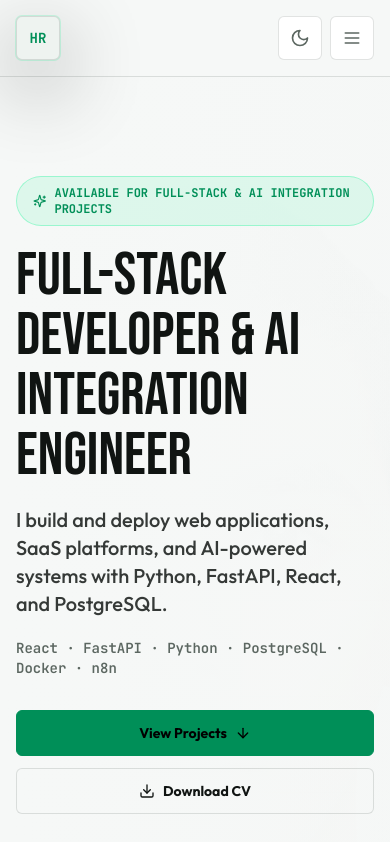
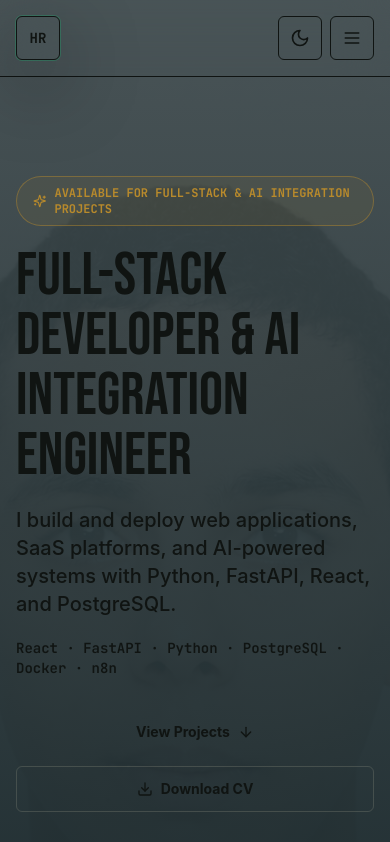
Before and after one commit to HariMohamed/My-PortFolio, a React (Vite) app: page / in a window 390 px wide. Shown: the top 842 px of the page. Built offline with nearby package versions, Linux system fonts and the light colour scheme.

Commit message:
refine portfolio visual system and responsive timeline

```diff
--- a/src/components/CommandPalette.jsx
+++ b/src/components/CommandPalette.jsx
@@ -37,29 +37,29 @@ export default function CommandPalette({ open, setOpen }) {
       <Command.List>
         <Command.Empty>No command found.</Command.Empty>
         <Command.Group heading="Navigate">
-          <Command.Item onSelect={() => scrollTo("projects")}>
+          <Command.Item value="View Projects" onSelect={() => scrollTo("projects")}>
             <BriefcaseBusiness aria-hidden="true" />
             View Projects
           </Command.Item>
-          <Command.Item onSelect={() => scrollTo("skills")}>
+          <Command.Item value="View Skills" onSelect={() => scrollTo("skills")}>
             <Wrench aria-hidden="true" />
             View Skills
           </Command.Item>
         </Command.Group>
         <Command.Group heading="Actions">
-          <Command.Item onSelect={() => runCommand(() => window.open(profile.cv.english, "_self"))}>
+          <Command.Item value="Download CV" onSelect={() => runCommand(() => window.open(profile.cv.english, "_self"))}>
             <Download aria-hidden="true" />
             Download CV
           </Command.Item>
-          <Command.Item onSelect={() => runCommand(() => window.open(profile.socials.github, "_blank"))}>
+          <Command.Item value="Open GitHub" onSelect={() => runCommand(() => window.open(profile.socials.github, "_blank"))}>
             <Github aria-hidden="true" />
             Open GitHub
           </Command.Item>
-          <Command.Item onSelect={() => runCommand(() => window.open(profile.socials.linkedin, "_blank"))}>
+          <Command.Item value="Open LinkedIn" onSelect={() => runCommand(() => window.open(profile.socials.linkedin, "_blank"))}>
             <Linkedin aria-hidden="true" />
             Open LinkedIn
           </Command.Item>
-          <Command.Item onSelect={() => runCommand(() => window.open(profile.socials.email, "_self"))}>
+          <Command.Item value="Contact by Email" onSelect={() => runCommand(() => window.open(profile.socials.email, "_self"))}>
             <Mail aria-hidden="true" />
             Contact by Email
           </Command.Item>
--- a/src/components/Contact.jsx
+++ b/src/components/Contact.jsx
@@ -28,7 +28,7 @@ export default function Contact() {
             </a>
             <a className="btn btn-secondary" href={profile.cv.english} download>
               <Download aria-hidden="true" />
-              English CV
+              CV
             </a>
           </div>
         </MotionWrapper>
--- a/src/data/skills.js
+++ b/src/data/skills.js
@@ -1,7 +1,7 @@
 export const skillGroups = [
   {
     title: "Frontend",
-    skills: ["React", "TypeScript", "Tailwind CSS"],
+    skills: ["React", "JavaScript", "TypeScript", "Tailwind CSS"],
   },
   {
     title: "Backend",
--- a/src/index.css
+++ b/src/index.css
@@ -4,46 +4,53 @@
 
 :root {
   color-scheme: dark;
-  --bg: #090909;
-  --surface: #121212;
-  --surface-2: #181818;
-  --text: #f5f5f5;
-  --muted: #8b8b8b;
-  --accent: #00f58c;
-  --border: rgba(255, 255, 255, 0.1);
-  --body-glow: rgba(0, 245, 140, 0.035);
-  --grid-line: rgba(255, 255, 255, 0.025);
-  --hero-gradient: linear-gradient(120deg, #090909 0%, rgba(9, 9, 9, 0.96) 42%, rgba(9, 9, 9, 0.68) 100%);
-  --hero-grid: repeating-linear-gradient(0deg, rgba(255, 255, 255, 0.035) 0 1px, transparent 1px 96px);
-  --hero-overlay: linear-gradient(90deg, #090909 0%, rgba(9, 9, 9, 0.92) 42%, rgba(9, 9, 9, 0.42) 100%),
-    linear-gradient(180deg, transparent 0%, rgba(0, 0, 0, 0.72) 100%);
-  --band-gradient: linear-gradient(180deg, rgba(255, 255, 255, 0.035), rgba(255, 255, 255, 0.018));
-  --card-gradient: linear-gradient(180deg, rgba(255, 255, 255, 0.045), rgba(255, 255, 255, 0.018));
-  --panel-fill: rgba(0, 0, 0, 0.25);
-  --soft-fill: rgba(255, 255, 255, 0.04);
-  --high-contrast-copy: rgba(255, 255, 255, 0.8);
+  --color-bg: #0E1D21;
+  --color-bg-deep: #00002A;
+  --color-surface: #122E34;
+  --color-surface-strong: #163840;
+  --color-text-primary: #E0D6B8;
+  --color-text-secondary: #ABAFB5;
+  --color-text-muted: #677E8A;
+  --color-primary: #44E6A9;
+  --color-primary-strong: #44EA4C;
+  --color-border: rgba(224, 214, 184, 0.10);
+
+  --body-glow: rgba(68, 230, 169, 0.02);
+  --grid-line: rgba(224, 214, 184, 0.02);
+  --hero-gradient: linear-gradient(120deg, var(--color-bg) 0%, rgba(14, 29, 33, 0.96) 42%, rgba(14, 29, 33, 0.68) 100%);
+  --hero-grid: repeating-linear-gradient(0deg, rgba(224, 214, 184, 0.02) 0 1px, transparent 1px 96px);
+  --hero-overlay: linear-gradient(90deg, var(--color-bg) 0%, rgba(14, 29, 33, 0.92) 42%, rgba(14, 29, 33, 0.42) 100%),
+    linear-gradient(180deg, transparent 0%, rgba(14, 29, 33, 0.72) 100%);
+  --band-gradient: linear-gradient(180deg, rgba(255, 255, 255, 0.02), transparent);
+  --card-gradient: transparent;
+  --panel-fill: rgba(0, 0, 0, 0.2);
+  --soft-fill: rgba(68, 230, 169, 0.05);
+  --high-contrast-copy: #E0D6B8;
 }
 
 :root[data-theme="light"] {
   color-scheme: light;
-  --bg: #f6f8f7;
-  --surface: #ffffff;
-  --surface-2: #eef3f0;
-  --text: #101412;
-  --muted: #5c6761;
-  --accent: #008f58;
-  --border: rgba(12, 24, 18, 0.12);
-  --body-glow: rgba(0, 143, 88, 0.08);
-  --grid-line: rgba(12, 24, 18, 0.055);
-  --hero-gradient: linear-gradient(120deg, rgba(246, 248, 247, 0.98) 0%, rgba(246, 248, 247, 0.94) 48%, rgba(246, 248, 247, 0.72) 100%);
-  --hero-grid: repeating-linear-gradient(0deg, rgba(12, 24, 18, 0.055) 0 1px, transparent 1px 96px);
-  --hero-overlay: linear-gradient(90deg, #f6f8f7 0%, rgba(246, 248, 247, 0.88) 48%, rgba(246, 248, 247, 0.44) 100%),
-    linear-gradient(180deg, transparent 0%, rgba(246, 248, 247, 0.76) 100%);
-  --band-gradient: linear-gradient(180deg, rgba(255, 255, 255, 0.74), rgba(238, 243, 240, 0.8));
-  --card-gradient: linear-gradient(180deg, rgba(255, 255, 255, 0.9), rgba(238, 243, 240, 0.8));
+  --color-bg: #f6f8f7;
+  --color-bg-deep: #eef3f0;
+  --color-surface: #ffffff;
+  --color-surface-strong: #eef3f0;
+  --color-text-primary: #101412;
+  --color-text-secondary: #3b423f;
+  --color-text-muted: #5c6761;
+  --color-primary: #168b68;
+  --color-primary-strong: #0f6c4f;
+  --color-border: rgba(12, 24, 18, 0.12);
+
+  --body-glow: transparent;
+  --grid-line: transparent;
+  --hero-gradient: transparent;
+  --hero-grid: transparent;
+  --hero-overlay: transparent;
+  --band-gradient: transparent;
+  --card-gradient: transparent;
   --panel-fill: rgba(12, 24, 18, 0.045);
-  --soft-fill: rgba(255, 255, 255, 0.72);
-  --high-contrast-copy: rgba(16, 20, 18, 0.84);
+  --soft-fill: rgba(22, 139, 104, 0.08);
+  --high-contrast-copy: #101412;
 }
 
 * {
@@ -59,12 +66,9 @@ html {
 body {
   margin: 0;
   min-width: 320px;
-  background:
-    linear-gradient(180deg, var(--body-glow), transparent 380px),
-    repeating-linear-gradient(90deg, var(--grid-line) 0 1px, transparent 1px 120px),
-    var(--bg);
-  color: var(--text);
-  font-family: "Outfit", sans-serif;
+  background: var(--color-bg);
+  color: var(--color-text-primary);
+  font-family: "Inter", system-ui, sans-serif;
   line-height: 1.6;
   letter-spacing: 0;
   -webkit-font-smoothing: antialiased;
@@ -73,8 +77,8 @@ body {
 }
 
 body::selection {
-  background: rgba(0, 245, 140, 0.24);
-  color: var(--text);
+  background: rgba(68, 230, 169, 0.24);
+  color: var(--color-text-primary);
 }
 
 a {
@@ -97,7 +101,7 @@ img {
 }
 
 :focus-visible {
-  outline: 2px solid var(--accent);
+  outline: 2px solid var(--color-primary);
   outline-offset: 4px;
 }
 
@@ -141,7 +145,7 @@ img {
 
   .nav-link-active {
     @apply text-accent;
-    background: rgba(0, 245, 140, 0.1);
+    background: rgba(68, 230, 169, 0.1);
   }
 
   .icon-button {
@@ -153,13 +157,13 @@ img {
   }
 
   .icon-button:hover {
-    border-color: rgba(0, 245, 140, 0.4);
-    background: rgba(0, 245, 140, 0.1);
+    border-color: rgba(68, 230, 169, 0.4);
+    background: rgba(68, 230, 169, 0.1);
   }
 
   .icon-button-active {
     @apply bg-accent text-black hover:bg-accent hover:text-black;
-    border-color: rgba(0, 245, 140, 0.6);
+    border-color: rgba(68, 230, 169, 0.6);
   }
 
   .btn {
@@ -171,16 +175,18 @@ img {
   }
 
   .btn-primary {
-    @apply border-accent bg-accent text-black hover:bg-transparent hover:text-accent;
+    @apply bg-accent text-bg hover:-translate-y-0.5 hover:shadow-md transition-all;
+    border: none;
   }
 
   .btn-secondary {
-    @apply border-border bg-white/[0.04] text-text hover:text-accent;
+    @apply text-text transition-all;
+    background: transparent;
+    border: 1px solid rgba(224, 214, 184, 0.16);
   }
 
   .btn-secondary:hover {
-    border-color: rgba(0, 245, 140, 0.5);
-    background: rgba(0, 245, 140, 0.1);
+    border-color: rgba(68, 230, 169, 0.3);
   }
 
   .btn-disabled {
@@ -220,18 +226,20 @@ img {
   }
 
   .hero-photo {
-    @apply absolute bottom-0 right-0 top-0 -z-30 w-full opacity-35 md:w-[48vw] md:opacity-75;
+    @apply absolute inset-0 -z-30 w-full opacity-30 md:opacity-40;
+    mask-image: linear-gradient(to bottom, black 60%, transparent 100%);
+    -webkit-mask-image: linear-gradient(to bottom, black 60%, transparent 100%);
   }
 
   .hero-photo img {
     @apply h-full w-full object-cover;
-    object-position: center 18%;
-    filter: saturate(0.9) contrast(1.08);
+    object-position: center 5%;
+    filter: saturate(0.7) contrast(1.15) brightness(0.6);
   }
 
   .hero-overlay {
     @apply absolute inset-0 -z-10;
-    background: var(--hero-overlay);
+    background: linear-gradient(to bottom, rgba(14, 29, 33, 0.7) 0%, rgba(14, 29, 33, 0.95) 80%, rgba(14, 29, 33, 1) 100%);
   }
 
   .hero-content {
@@ -269,9 +277,10 @@ img {
   }
 
   .hero-badge {
-    @apply mb-5 inline-flex items-center gap-2 rounded-full border px-4 py-2 font-mono text-xs font-bold uppercase text-accent;
-    border-color: rgba(0, 245, 140, 0.3);
-    background: rgba(0, 245, 140, 0.1);
+    @apply mb-5 inline-flex items-center gap-2 rounded-full border px-4 py-2 font-mono text-xs font-bold uppercase;
+    color: #B88A2C;
+    border-color: rgba(184, 138, 44, 0.45);
+    background: rgba(184, 138, 44, 0.08);
   }
 
   .hero-badge svg {
@@ -301,7 +310,7 @@ img {
   }
 
   .social-row a:hover {
-    border-color: rgba(0, 245, 140, 0.5);
+    border-color: rgba(68, 230, 169, 0.5);
   }
 
   .social-row svg {
@@ -469,22 +478,38 @@ img {
   }
 
   .timeline {
-    @apply relative grid gap-6;
+    @apply relative flex flex-col gap-6 md:gap-12 py-10;
   }
 
   .timeline::before {
     content: "";
-    @apply absolute bottom-6 left-5 top-6 hidden w-px bg-border md:block;
+    @apply absolute bottom-6 left-5 top-6 w-px bg-border;
+  }
+
+  @media (min-width: 768px) {
+    .timeline::before {
+      left: 50%;
+      transform: translateX(-50%);
+    }
   }
 
   .timeline-item {
-    @apply relative grid gap-4 md:grid-cols-[42px_1fr];
+    @apply relative flex flex-col gap-4 md:flex-row md:items-center w-full;
   }
 
   .timeline-marker {
-    @apply z-10 hidden h-11 w-11 items-center justify-center rounded-md border text-accent md:flex;
-    border-color: rgba(0, 245, 140, 0.3);
-    background: rgba(0, 245, 140, 0.1);
+    @apply z-10 absolute flex h-11 w-11 items-center justify-center rounded-md border text-accent;
+    left: 0;
+    border-color: rgba(224, 214, 184, 0.16);
+    background: var(--panel-fill);
+    backdrop-filter: blur(12px);
+  }
+
+  @media (min-width: 768px) {
+    .timeline-marker {
+      left: 50%;
+      transform: translateX(-50%);
+    }
   }
 
   .timeline-marker svg {
@@ -492,7 +517,16 @@ img {
   }
 
   .timeline-card {
-    @apply bg-surface-2;
+    @apply bg-surface rounded-xl border border-border p-5 ml-14 md:ml-0 md:w-[calc(50%-3rem)];
+  }
+
+  @media (min-width: 768px) {
+    .timeline-item-edu {
+      @apply justify-start;
+    }
+    .timeline-item-exp {
+      @apply justify-end;
+    }
   }
 
   .timeline-card-head {
@@ -547,12 +581,12 @@ img {
   }
 
   .ai-question-list button:hover {
-    border-color: rgba(0, 245, 140, 0.4);
+    border-color: rgba(68, 230, 169, 0.4);
   }
 
   .ai-question-list button.is-active {
     @apply bg-accent text-black;
-    border-color: rgba(0, 245, 140, 0.6);
+    border-color: rgba(68, 230, 169, 0.6);
   }
 
   .ai-question-list svg {
@@ -590,7 +624,7 @@ img {
   }
 
   .contact-card-primary {
-    background: linear-gradient(145deg, rgba(0, 245, 140, 0.14), rgba(255, 255, 255, 0.035));
+    background: linear-gradient(145deg, rgba(68, 230, 169, 0.14), rgba(255, 255, 255, 0.035));
   }
 
   .contact-card p {
@@ -609,7 +643,7 @@ img {
 
   .contact-list a:hover {
     @apply text-text;
-    border-color: rgba(0, 245, 140, 0.5);
+    border-color: rgba(68, 230, 169, 0.5);
   }
 
   .contact-list svg {
@@ -664,7 +698,7 @@ img {
 
   .footer-links a:hover,
   .footer-links button:hover {
-    border-color: rgba(0, 245, 140, 0.5);
+    border-color: rgba(68, 230, 169, 0.5);
   }
 
   .footer-links svg {
@@ -747,11 +781,11 @@ img {
 
   [cmdk-dialog] {
     width: min(640px, calc(100% - 32px));
-    @apply fixed left-1/2 top-24 z-[100] -translate-x-1/2 overflow-hidden rounded-md border border-border bg-surface shadow-glow;
+    @apply fixed left-1/2 top-24 z-[100] -translate-x-1/2 overflow-hidden rounded-md border border-border bg-surface shadow-xl;
   }
 
   [cmdk-input] {
-    @apply h-14 w-full border-0 border-b border-border bg-transparent px-5 text-base text-text outline-none placeholder:text-muted;
+    @apply h-14 w-full border-0 border-b border-border bg-transparent px-5 text-lg text-text outline-none placeholder:text-muted;
   }
 
   [cmdk-list] {
@@ -763,19 +797,22 @@ img {
   }
 
   [cmdk-item] {
-    @apply flex min-h-11 cursor-pointer items-center gap-3 rounded-md px-3 text-sm font-semibold text-muted;
+    @apply flex min-h-11 cursor-pointer items-center gap-3 rounded-md px-3 text-sm font-semibold text-muted transition-colors;
+    border-left: 2px solid transparent;
   }
 
   [cmdk-item] svg {
-    @apply h-4 w-4 text-accent;
+    @apply h-4 w-4 text-muted transition-colors;
   }
 
   [cmdk-item][data-selected="true"] {
-    @apply bg-accent text-black;
+    @apply text-text;
+    background: rgba(68, 230, 169, 0.08);
+    border-left: 2px solid var(--color-primary);
   }
 
   [cmdk-item][data-selected="true"] svg {
-    @apply text-black;
+    @apply text-accent;
   }
 
   [cmdk-empty] {
```
Also changed, not shown: src/components/ExperienceTimeline.jsx (+5 -4 lines), src/components/ProjectCard.jsx (+4 -3 lines), src/components/Skills.jsx (+4 -3 lines), src/data/experience.js (+56 -28 lines), src/data/logos.js (+12 -1 lines).
